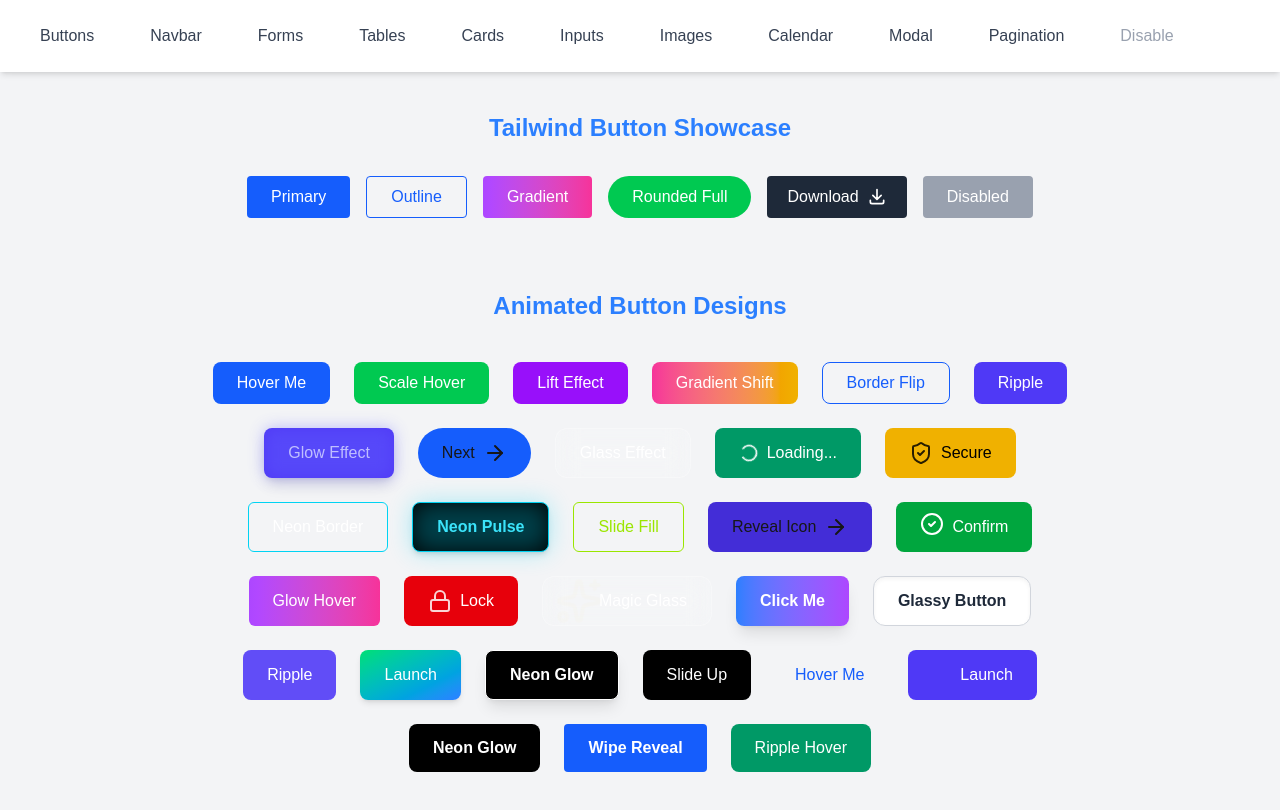
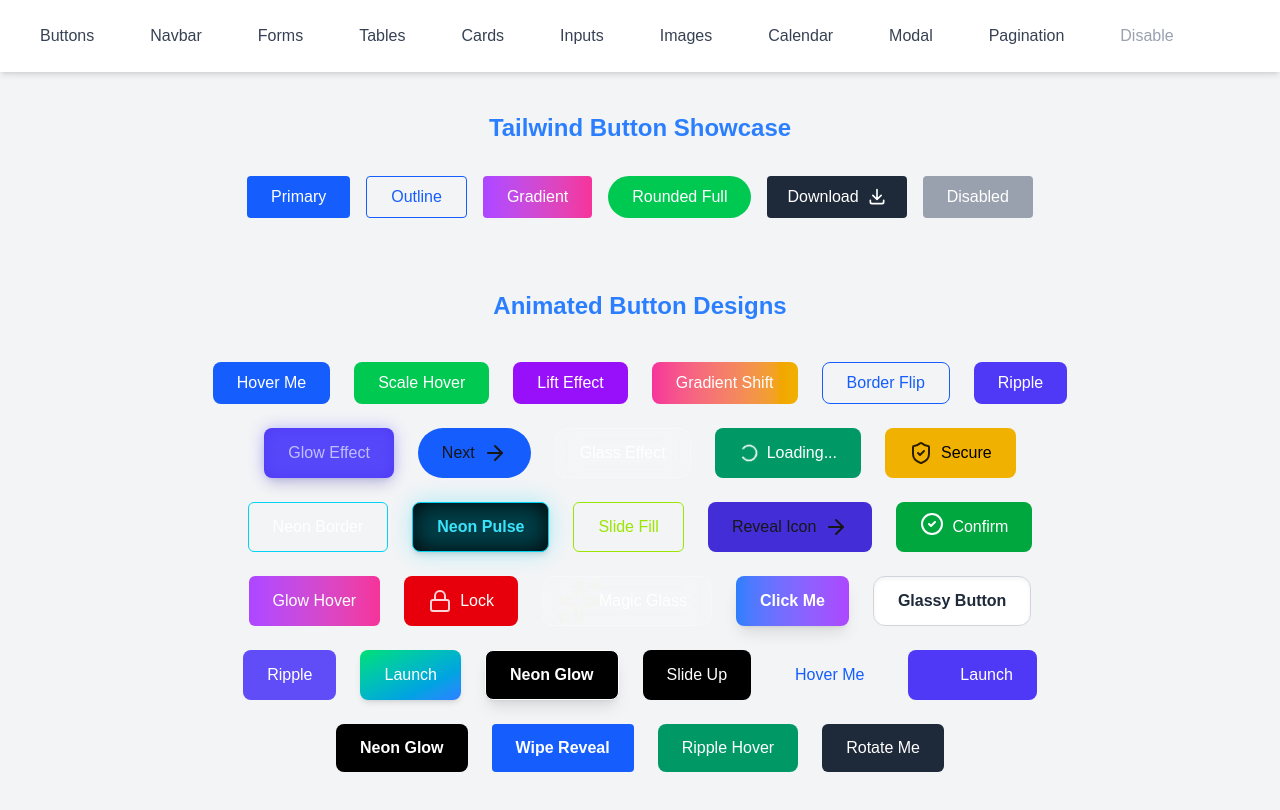
Before and after one commit to Prohor722/tailwind_compoenets, a Next.js app: page /button in a window 1280 px wide. Shown: the top 810 px of the page. Built offline with nearby package versions, Linux system fonts and the light colour scheme.

Commit message:
another button added

```diff
--- a/app/components/animarion-buttons.tsx
+++ b/app/components/animarion-buttons.tsx
@@ -181,9 +181,13 @@ export const AnimarionButtons = () => {
         </button>
 
         <button className="relative overflow-hidden px-6 py-3 bg-emerald-600 text-white rounded-lg group">
-  Ripple Hover
-  <span className="absolute top-1/2 left-1/2 w-0 h-0 bg-white/30 rounded-full transform -translate-x-1/2 -translate-y-1/2 group-hover:w-48 group-hover:h-48 transition-all duration-500 ease-out"></span>
-</button>
+          Ripple Hover
+          <span className="absolute top-1/2 left-1/2 w-0 h-0 bg-white/30 rounded-full transform -translate-x-1/2 -translate-y-1/2 group-hover:w-48 group-hover:h-48 transition-all duration-500 ease-out"></span>
+        </button>
+
+        <button className="group relative px-6 py-3 bg-gray-800 text-white rounded-md transition-all duration-300 hover:rotate-2 hover:scale-105">
+          Rotate Me
+        </button>
       </div>
     </div>
   );
```
